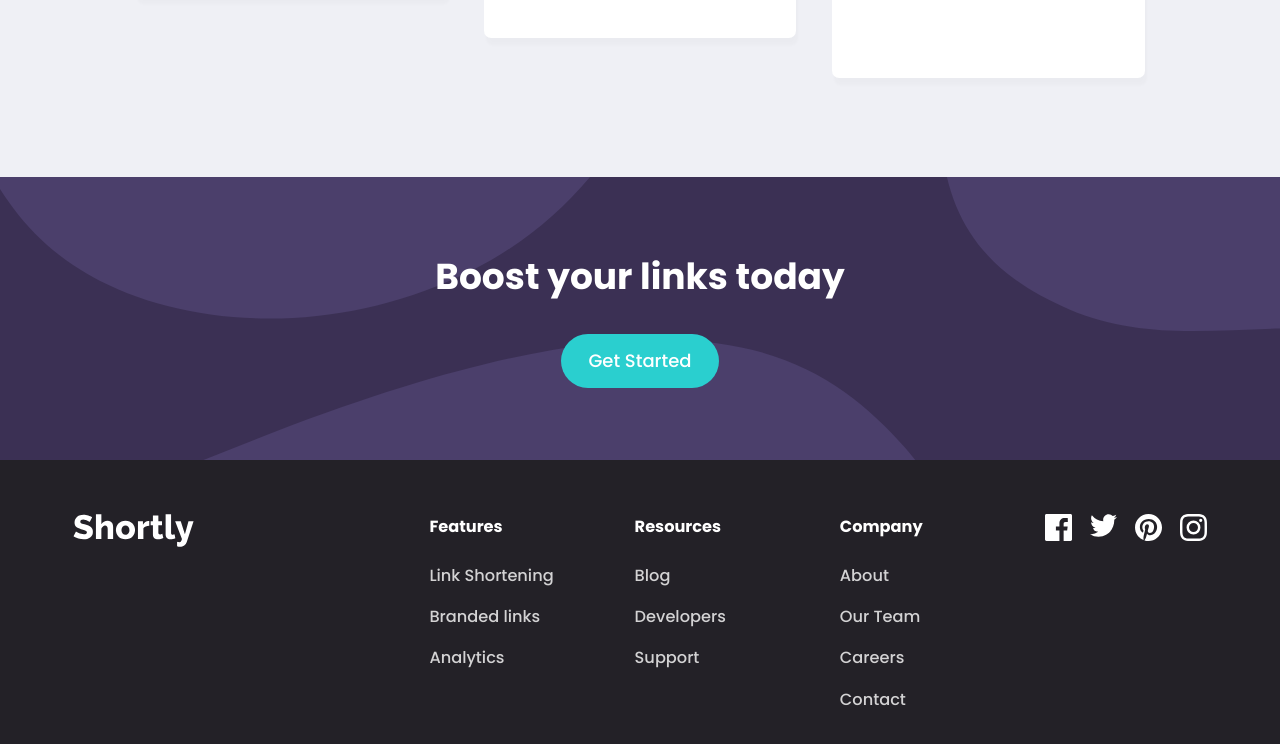
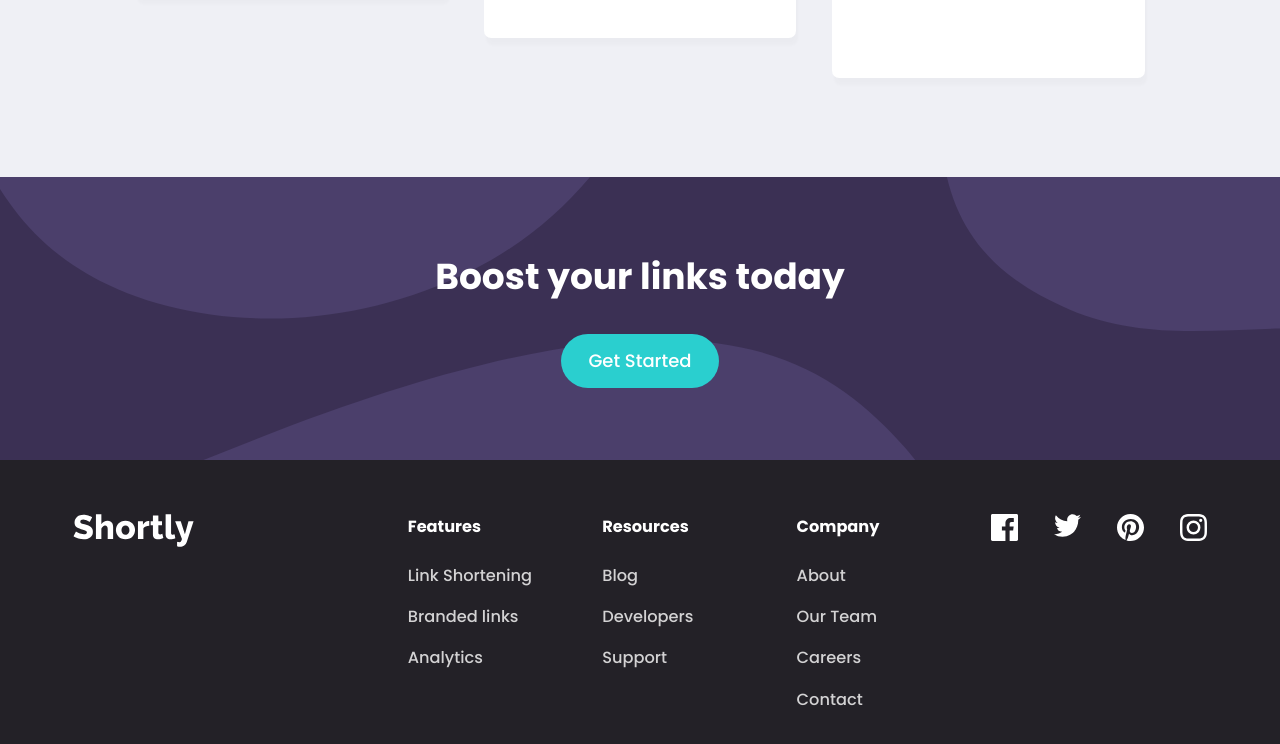
Before and after one commit to axynos/acty-task, a plain HTML site: page solution/index.html in a window 1280 px wide. Shown: the part 1756-2500 px from the top of the page. Drawn offline with Linux system fonts and the light colour scheme.

Commit message:
Make footer responsive.

```diff
--- a/solution/index.html
+++ b/solution/index.html
@@ -86,7 +86,7 @@
     </section>
     <footer>
       <div class="content">
-        <div>
+        <div class="logo">
           <img src="/assets/logo-white.svg" alt="Shortly"/>
         </div>
         <article>
@@ -114,13 +114,11 @@
             <li><a href="#">Contact</a></li>
           </ul>
         </article>
-
-
         <div class="icons container">
-          <span class="icon facebook" ></span>
-          <span class="icon twitter" ></span>
-          <span class="icon pinterest" ></span>
-          <span class="icon instagram" ></span>
+          <div class="icon facebook" ></div>
+          <div class="icon twitter" ></div>
+          <div class="icon pinterest" ></div>
+          <div class="icon instagram" ></div>
         </div>
       </div>
     </footer>
--- a/solution/main.css
+++ b/solution/main.css
@@ -419,6 +419,10 @@ footer .content {
   column-gap: 3rem;
 }
 
+footer .logo {
+  display: block;
+}
+
 footer a {
   font-size: 0.9rem;
   color: rgba(255,255,255,0.8);
@@ -449,13 +453,13 @@ footer ul li:not(:last-of-type) {
 }
 
 footer .icons.container {
-  display: flex;
-  flex-direction: row;
-  color: red;
+  display: grid;
+  grid-template-columns: repeat(4, max-content);
+  column-gap: 2rem;
+  row-gap: 2rem;
 }
 
 footer .icon {
-  display: inline-block;
   height: 1.5rem;
   width: 1.5rem;
   background-size: contain;
@@ -495,6 +499,29 @@ footer .icon {
   background-image: url(/assets/icon-instagram-hover.svg);
 }
 
-footer .icon:not(:last-of-type) {
-  margin-right: 1rem;
+@media (max-width: 1024px) {
+  footer .content {
+    grid-template-columns: 1fr 1fr 1fr;
+    justify-items: center;
+    row-gap: 3rem;
+    text-align: center;
+  }
+
+  footer .logo {
+    grid-column: 1 / 4;
+  }
+
+  footer .icons {
+    grid-column: 1 / 4;
+  }
 }
+
+@media (max-width: 550px) {
+  footer .content {
+    grid-template-columns: 1fr;
+  }
+
+  footer .content > * {
+    grid-column: 1 / 2;
+  }
+}
```
